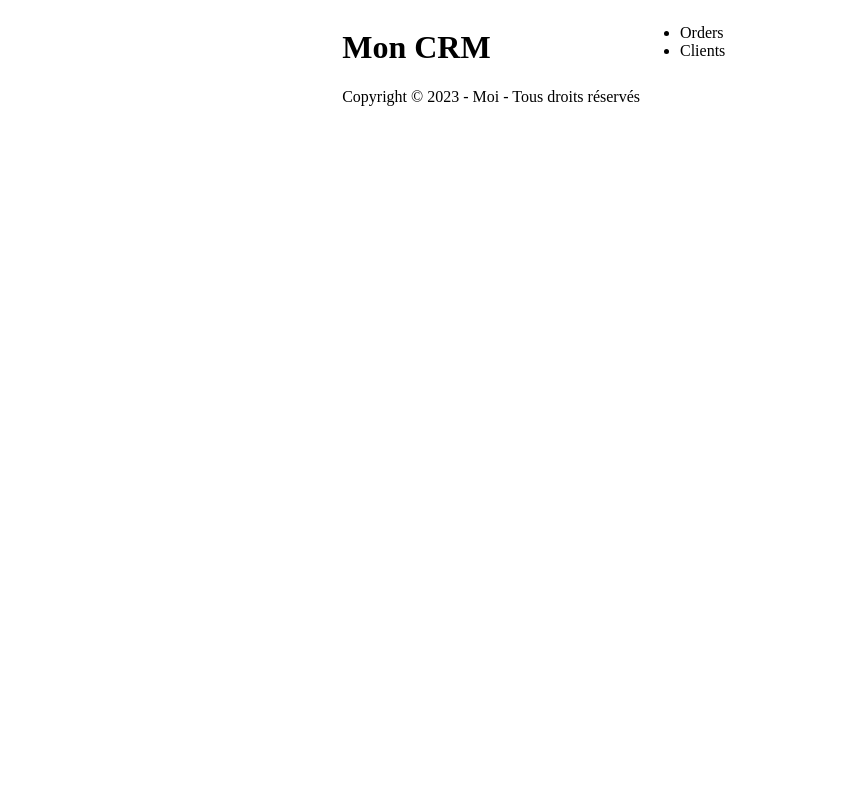
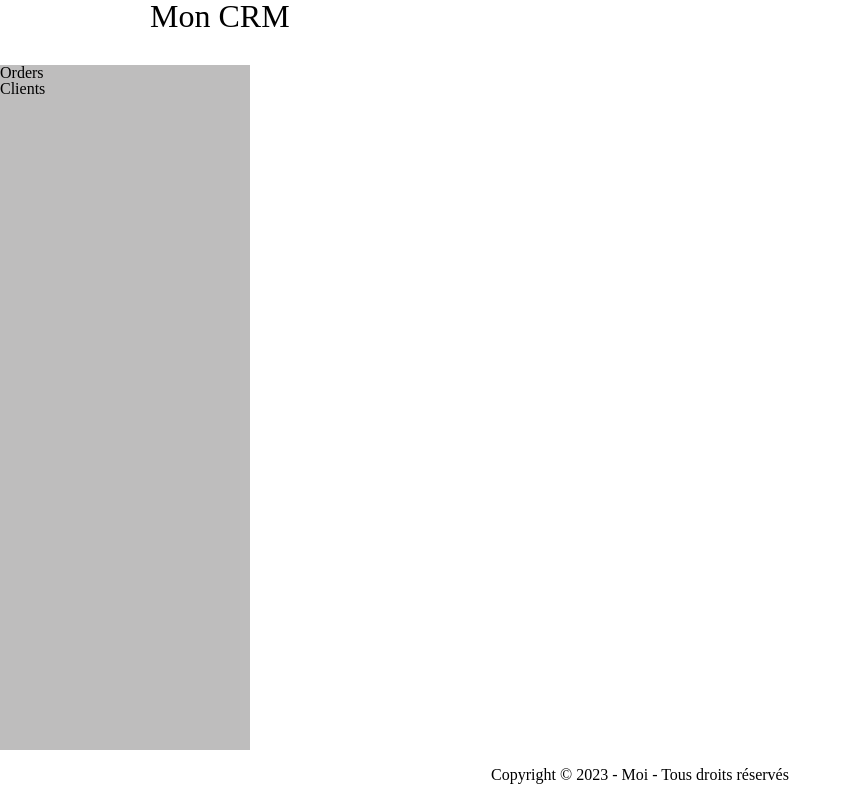
Before and after one commit to rubisanto/vue-project, a Vue app: page / in a window 1280 px wide. Shown: the whole page, without its empty margins (0-852 px from the left). Built offline with nearby package versions, Linux system fonts and the light colour scheme.

Commit message:
css added

```diff
--- a/src/UI.vue
+++ b/src/UI.vue
@@ -1,7 +1,8 @@
 <template>
 <!-- interface affichée dans le navigateur -->
 <myHeader />
-<myNav />
+<div class="page"><myNav /></div>
+
 <myFooter />
 </template>
 
--- a/src/assets/main.css
+++ b/src/assets/main.css
@@ -1,35 +1,33 @@
+@import './reset.css';
 @import './base.css';
 
-#app {
-  max-width: 1280px;
-  margin: 0 auto;
-  padding: 2rem;
-
-  font-weight: normal;
+header {
+  height: 65px;
+  background: var(--app-light);
+  padding: 0 var(--app-gutter);
 }
 
-a,
-.green {
-  text-decoration: none;
-  color: hsla(160, 100%, 37%, 1);
-  transition: 0.4s;
+.page {
+  display: flex;
+  min-height: calc(100vh - 65px - 50px);
 }
 
-@media (hover: hover) {
-  a:hover {
-    background-color: hsla(160, 100%, 37%, 0.2);
-  }
+nav {
+  background: var(--app-darklight2);
+  flex-basis: 250px;
 }
 
-@media (min-width: 1024px) {
-  body {
-    display: flex;
-    place-items: center;
-  }
+main {
+  background: var(--app-darklight);
+  flex-grow: 1;
+}
 
-  #app {
-    display: grid;
-    grid-template-columns: 1fr 1fr;
-    padding: 0 2rem;
-  }
+footer{
+  background: var(--app-light);
+  position: fixed;
+  bottom: 0;
+  left: 0;
+  width: 100%;
+  height: 50px;
+  line-height: 50px;
 }
```
